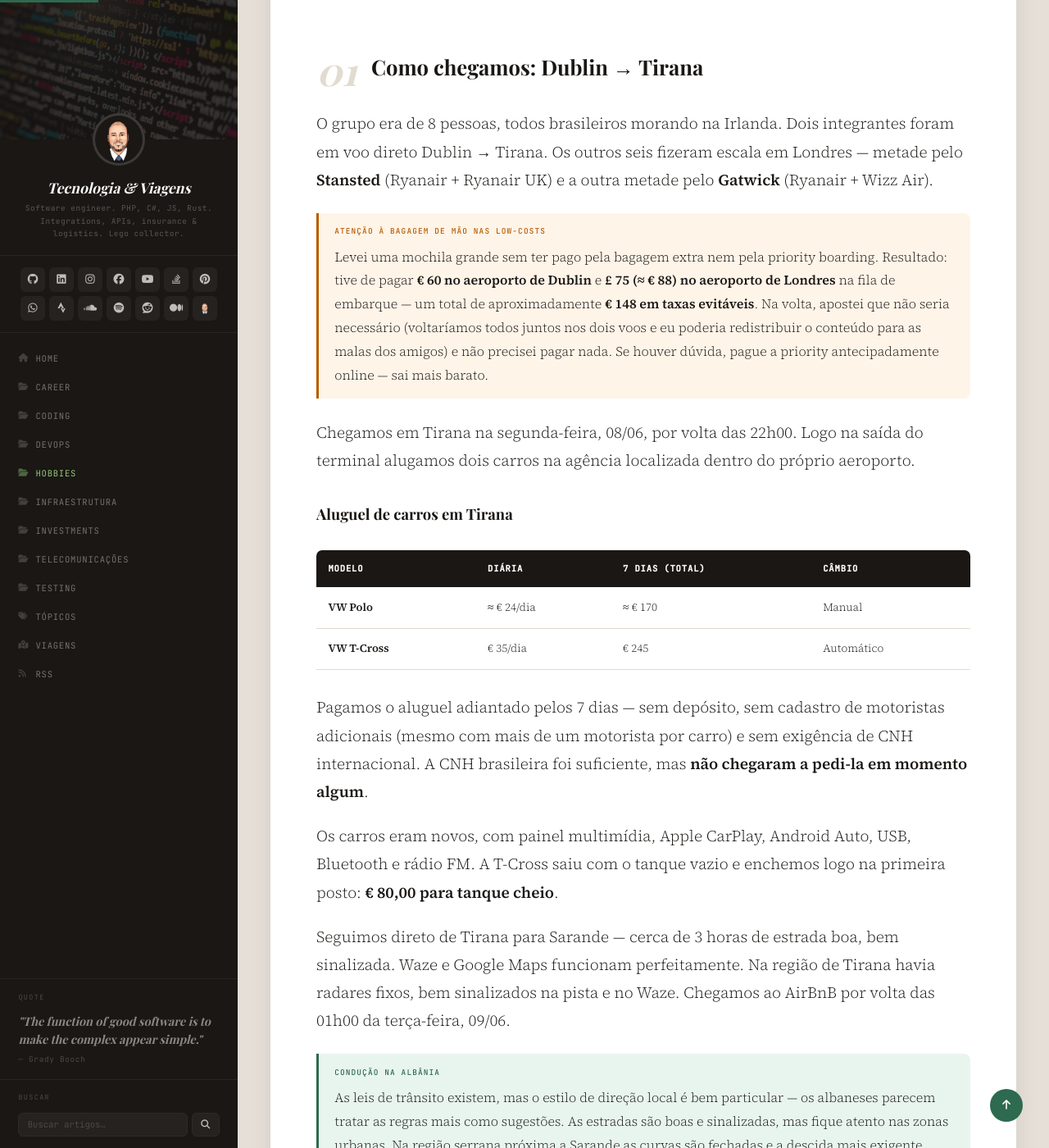
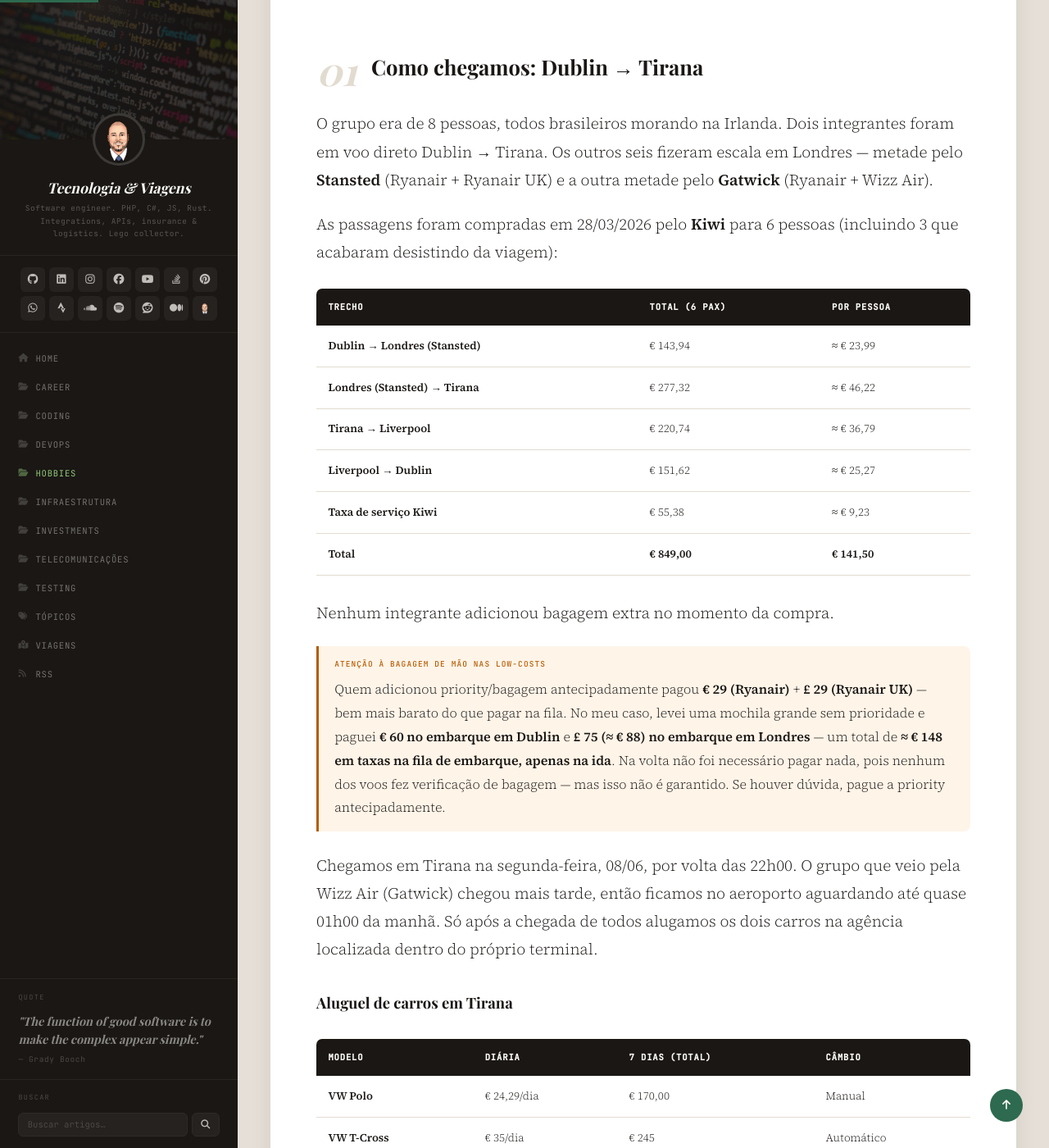
Before and after one commit to guibranco/blog, a Jekyll site: the page built from _posts/2026-06-16-albania-sarande-ksamil-corfu-roteiro-7-dias.md, in a window 1280 px wide and 1400 px high, scrolled down 1413 px. Shown: the whole window at 82% size. Built offline with Jekyll 4.4.1, drawn with Linux system fonts in a browser that asks for light colours; nearby versions of some CDN libraries; some web fonts are replaced; comment, search, counter and statistics services are not loaded; some of the changed text lies outside the part shown.

Commit message:
content: update travel post with detailed costs and experiences
Add a detailed breakdown of travel logistics including flight
costs, car rentals, and accommodation. Update sections with
information on prioritized travel bookings and bag usage to help
avoid additional fees. Include specifics of group lodging and
activity pricing to reflect a more accurate overview of expenses.
Enhance the section on transport details and safety tips during
travel. These changes provide a comprehensive guide on travel
choices and cost management for future reference and planning.

```diff
--- a/_posts/2026-06-16-albania-sarande-ksamil-corfu-roteiro-7-dias.md
+++ b/_posts/2026-06-16-albania-sarande-ksamil-corfu-roteiro-7-dias.md
@@ -44,12 +44,30 @@
 
 O grupo era de 8 pessoas, todos brasileiros morando na Irlanda. Dois integrantes foram em voo direto Dublin → Tirana. Os outros seis fizeram escala em Londres — metade pelo **Stansted** (Ryanair + Ryanair UK) e a outra metade pelo **Gatwick** (Ryanair + Wizz Air).
 
+As passagens foram compradas em 28/03/2026 pelo **Kiwi** para 6 pessoas (incluindo 3 que acabaram desistindo da viagem):
+
+<table class="compare-table">
+  <thead>
+    <tr><th>Trecho</th><th>Total (6 pax)</th><th>Por pessoa</th></tr>
+  </thead>
+  <tbody>
+    <tr><td>Dublin → Londres (Stansted)</td><td>€ 143,94</td><td>≈ € 23,99</td></tr>
+    <tr><td>Londres (Stansted) → Tirana</td><td>€ 277,32</td><td>≈ € 46,22</td></tr>
+    <tr><td>Tirana → Liverpool</td><td>€ 220,74</td><td>≈ € 36,79</td></tr>
+    <tr><td>Liverpool → Dublin</td><td>€ 151,62</td><td>≈ € 25,27</td></tr>
+    <tr><td>Taxa de serviço Kiwi</td><td>€ 55,38</td><td>≈ € 9,23</td></tr>
+    <tr><td><strong>Total</strong></td><td><strong>€ 849,00</strong></td><td><strong>€ 141,50</strong></td></tr>
+  </tbody>
+</table>
+
+Nenhum integrante adicionou bagagem extra no momento da compra.
+
 <div class="callout callout-warn">
   <div class="callout-label">Atenção à bagagem de mão nas low-costs</div>
-  Levei uma mochila grande sem ter pago pela bagagem extra nem pela priority boarding. Resultado: tive de pagar <strong>€ 60 no aeroporto de Dublin</strong> e <strong>£ 75 (≈ € 88) no aeroporto de Londres</strong> na fila de embarque — um total de aproximadamente <strong>€ 148 em taxas evitáveis</strong>. Na volta, apostei que não seria necessário (voltaríamos todos juntos nos dois voos e eu poderia redistribuir o conteúdo para as malas dos amigos) e não precisei pagar nada. Se houver dúvida, pague a priority antecipadamente online — sai mais barato.
+  Quem adicionou priority/bagagem antecipadamente pagou <strong>€ 29 (Ryanair)</strong> + <strong>£ 29 (Ryanair UK)</strong> — bem mais barato do que pagar na fila. No meu caso, levei uma mochila grande sem prioridade e paguei <strong>€ 60 no embarque em Dublin</strong> e <strong>£ 75 (≈ € 88) no embarque em Londres</strong> — um total de <strong>≈ € 148 em taxas na fila de embarque, apenas na ida</strong>. Na volta não foi necessário pagar nada, pois nenhum dos voos fez verificação de bagagem — mas isso não é garantido. Se houver dúvida, pague a priority antecipadamente.
 </div>
 
-Chegamos em Tirana na segunda-feira, 08/06, por volta das 22h00. Logo na saída do terminal alugamos dois carros na agência localizada dentro do próprio aeroporto.
+Chegamos em Tirana na segunda-feira, 08/06, por volta das 22h00. O grupo que veio pela Wizz Air (Gatwick) chegou mais tarde, então ficamos no aeroporto aguardando até quase 01h00 da manhã. Só após a chegada de todos alugamos os dois carros na agência localizada dentro do próprio terminal.
 
 ### Aluguel de carros em Tirana
 
@@ -58,16 +76,16 @@
     <tr><th>Modelo</th><th>Diária</th><th>7 dias (total)</th><th>Câmbio</th></tr>
   </thead>
   <tbody>
-    <tr><td>VW Polo</td><td>≈ € 24/dia</td><td>≈ € 170</td><td>Manual</td></tr>
+    <tr><td>VW Polo</td><td>€ 24,29/dia</td><td>€ 170,00</td><td>Manual</td></tr>
     <tr><td>VW T-Cross</td><td>€ 35/dia</td><td>€ 245</td><td>Automático</td></tr>
   </tbody>
 </table>
 
 Pagamos o aluguel adiantado pelos 7 dias — sem depósito, sem cadastro de motoristas adicionais (mesmo com mais de um motorista por carro) e sem exigência de CNH internacional. A CNH brasileira foi suficiente, mas **não chegaram a pedi-la em momento algum**.
 
-Os carros eram novos, com painel multimídia, Apple CarPlay, Android Auto, USB, Bluetooth e rádio FM. A T-Cross saiu com o tanque vazio e enchemos logo na primeira posto: **€ 80,00 para tanque cheio**.
+Os carros eram novos, com painel multimídia, Apple CarPlay, Android Auto, USB, Bluetooth e rádio FM. A T-Cross saiu com o tanque vazio e enchemos logo na primeira posto: **€ 77,00 para tanque cheio**.
 
-Seguimos direto de Tirana para Sarande — cerca de 3 horas de estrada boa, bem sinalizada. Waze e Google Maps funcionam perfeitamente. Na região de Tirana havia radares fixos, bem sinalizados na pista e no Waze. Chegamos ao AirBnB por volta das 01h00 da terça-feira, 09/06.
+Seguimos direto de Tirana para Sarande — cerca de 3 horas de estrada boa, bem sinalizada. Waze e Google Maps funcionam perfeitamente. Na região de Tirana havia radares fixos, bem sinalizados na pista e no Waze. Saímos do aeroporto por volta das 01h00 e chegamos ao AirBnB em Sarande por volta das 04h00 da terça-feira, 09/06.
 
 <div class="callout callout-tip">
   <div class="callout-label">Condução na Albânia</div>
@@ -76,7 +94,7 @@
 
 <div class="callout callout-warn">
   <div class="callout-label">Atenção: radares móveis na volta</div>
-  O VW Polo do nosso grupo levou uma multa de <strong>€ 20,00</strong> por excesso de velocidade, capturado por um radar móvel à beira da estrada próximo a Tirana. O radar estava no Waze, mas o motorista do Polo estava usando o Google Maps e não viu o alerta. A multa foi cobrada no ato da devolução do veículo — a locadora já sabia da infração no momento exato em que entregamos o carro, sem qualquer contato da polícia durante o trajeto.
+  O VW Polo do nosso grupo levou uma multa de <strong>€ 20,00</strong> por excesso de velocidade, capturado por um radar móvel à beira da estrada, a menos de 1 hora de entregar o carro — quase em Tirana. O radar estava no Waze, mas o motorista do Polo usava o Google Maps e não viu o alerta. A multa foi cobrada no ato da devolução — a locadora já sabia da infração no momento exato em que chegamos, sem nenhum contato da polícia durante o trajeto. <strong>Use o Waze ou ative alertas de radar no Google Maps.</strong>
 </div>
 
 <div class="divider">· · ·</div>
@@ -86,21 +104,19 @@
   <div class="section-title-wrap"><h2>Hospedagem em Sarande</h2></div>
 </div>
 
-Ficamos no **Dervari Luxury Duplex**, dividido em dois apartamentos de 4 pessoas cada — com menos de 10 minutos de carro entre eles. O custo foi de **menos de € 200,00 por pessoa para os 7 dias** (≈ € 28,00/noite por pessoa).
+Ficamos em dois AirBnBs, com menos de 10 minutos de carro entre si. O custo foi de **menos de € 200,00 por pessoa para os 7 dias** (≈ € 28,00/noite por pessoa) em ambos.
 
-**O apartamento incluía:**
-- 2 quartos (um de casal e um com 2 camas individuais conversíveis)
-- 2 banheiros completos com água quente
-- Sala com TV, Wi-Fi e varanda grande
-- Cozinha completa com fogão, forno, geladeira/freezer e pia
-- Máquina de lavar
+**Dervari Luxury Duplex** (meu grupo — 4 pessoas):
+- 2 quartos (casal + 2 camas individuais conversíveis) e 2 banheiros completos com água quente
+- Sala com TV e Wi-Fi, varanda grande e varanda menor
+- Cozinha completa (fogão, forno, geladeira/freezer, pia) e máquina de lavar
+- Condomínio com elevador, garagem coberta, piscina (09h00–18h00) e restaurante à beira da piscina
+- Na rua: supermercados, bares, restaurantes e beach clubs a poucos metros
 
-**O condomínio incluía:**
-- Elevador e garagem coberta
-- Piscina (funcionamento das 09h00 às 18h00)
-- Restaurante à beira da piscina
-
-Na rua havia supermercados, bares, restaurantes e beach clubs a poucos metros.
+**Panorama Pool Duplex** (grupo dos amigos — 4 pessoas):
+- Mesma configuração interna (2 quartos, 2 banheiros, mesma estrutura)
+- Piscina **privativa direto da varanda do apartamento**, sem horário de funcionamento — embora todo o prédio tivesse acesso, estava sempre disponível para nós
+- Na rua não havia comércio imediato, mas havia um mercado acessível a pé ou de carro nas proximidades
 
 <div class="divider">· · ·</div>
 
@@ -134,7 +150,7 @@
     <tr>
       <td>Dia 2</td>
       <td>10/06 (Qua)</td>
-      <td>Ferry Sarande→Corfu 10h00 · Táxi · Almoço na marina · Passeio de barco · Jantar My Family · Piscina</td>
+      <td>Ferry Sarande→Corfu 10h00 · 2 táxis até a marina · Almoço · Passeio de barco · Ferry volta 19h00 · Chegada Sarande 19h00 · Jantar My Family · Piscina no Panorama</td>
       <td>≈ € 155</td>
     </tr>
     <tr>
@@ -214,11 +230,11 @@
 
 Passagem: **€ 32,00 (ida) + € 32,00 (volta) = € 64,00 por pessoa**.
 
-Em Corfu, saímos do porto de ferry em uma van táxi até a marina de partida do barco: **€ 55,00 para 7 pessoas** (≈ € 7,86/pessoa), trajeto de ≈ 11 minutos. Almoçamos na própria marina — um gyro/yeero de porco por ≈ **€ 12,00**.
+Em Corfu, saímos do porto do ferry em uma van táxi até a marina de partida do barco: **€ 55,00 para 7 pessoas** (≈ € 7,86/pessoa), trajeto de ≈ 11 minutos. Almoçamos na própria marina. Eu optei por um gyro/yeero de porco (≈ **€ 12,00**); os outros escolheram hambúrguer ou outro lanche — os pratos variavam entre **€ 10,00 e € 15,00**, mais bebida (cerveja ou refrigerante).
 
 O passeio de barco custou **€ 50,00 por pessoa** e incluiu: prato de frutas, bebidas (cerveja, água e refrigerante), Bluetooth para música, e 3 a 4 paradas para nadar — incluindo uma entrada em caverna. Levamos uma garrafa de whisky e energéticos à parte. O barco tinha banheiro de uso livre, quarto (privativo) e acomodava confortavelmente o nosso grupo de 7.
 
-Pegamos o ferry de volta às 19h00, chegando a Sarande às 19h00 (devido ao fuso horário). Jantamos no **My Family**, bem próximo ao cais, com excelente qualidade e preço baixo — **nota 9/10**. Depois fomos à piscina privativa do AirBnB dos amigos, passamos no mercado e compramos bebidas e petiscos.
+Pegamos o ferry de volta às 19h00, chegando a Sarande às 19h00 (devido à diferença de fuso horário). Na volta da marina até o porto do ferry, em vez de uma única van, dividimos em **2 táxis — € 25,00 cada** (um com 4 pessoas e outro com 3), totalizando € 50,00 para o grupo — menos do que os € 55,00 pagos em uma van só na ida. Jantamos no **My Family**, bem próximo ao cais, com excelente qualidade e preço baixo — **nota 9/10**. Depois fomos à piscina privativa do AirBnB dos amigos, passamos no mercado e compramos bebidas e petiscos.
 
 **Preços no mercado (referência):**
 
@@ -277,7 +293,7 @@
 
 À tarde, fomos ao Poda — desta vez na praia pública, sem pagar nada. O mar estava agitado e com visibilidade reduzida. Ficamos ≈ 1 hora e jantamos no próprio Poda: **6.500 Leks para 4 pessoas** (≈ € 72,00 no total, ≈ € 18,00/pessoa).
 
-Depois, tomamos sorvete no **Ice Roll** — **≈ 700 Leks (≈ € 7,78) por sorvete** — e voltamos ao Bianco para o rooftop: **≈ € 50,00 para 4 pessoas** (≈ € 12,50/pessoa). Às 23h45 fomos ao **Poda** no ambiente fechado. A experiência foi desagradável pelo comportamento dos garçons na pista — passavam empurrando sem pedir licença. Não ficamos muito tempo.
+Depois, tomamos sorvete no **Ice Roll** — **≈ 700 Leks (≈ € 7,78) por sorvete** — e voltamos ao Bianco para o rooftop. A entrada é gratuita — os **≈ € 50,00 para 4 pessoas** (≈ € 12,50/pessoa) foram inteiramente em bebidas: mojitos, whisky e cerveja. Às 23h45 fomos ao **Poda** no ambiente fechado. A experiência foi desagradável pelo comportamento dos garçons na pista — passavam empurrando sem pedir licença. Não ficamos muito tempo.
 
 <div class="divider">· · ·</div>
 
@@ -290,7 +306,7 @@
 
 Fomos ao **Orange Beach Club**, onde aproveitamos a piscina gratuita e as espreguiçadeiras à beira-mar. As espreguiçadeiras custam **€ 15,00 cada**, mas como consumimos no bar durante o dia, não fomos cobrados. Voltamos ao AirBnB por volta das 19h00 para descansar.
 
-À noite, assistimos ao primeiro jogo do Brasil na Copa do Mundo no **Vibe 360**, um bar à beira-mar com telão — avaliação **6/10**.
+À noite, assistimos ao primeiro jogo do Brasil na Copa do Mundo no **Vibe 360°**, um bar à beira-mar com telão. Levamos uma garrafa de whisky comprada em um mercado em frente ao bar (≈ € 30,00), mas o estabelecimento **confiscou a garrafa na entrada**, devolvendo apenas no momento de irmos embora. O bar vendia cerveja e whisky (600 Leks por dose — ≈ € 6,67), mas não tinha energético — consumimos os nossos discretamente. A comida era barata mas quem comeu não gostou. Avaliação **6/10**.
 
 <div class="divider">· · ·</div>
 
@@ -416,9 +432,9 @@
   </div>
 
   <div class="provider-card">
-    <div class="provider-name">Vibe 360 — Sarande</div>
-    <div class="provider-detail">Bar à beira-mar com telão. Bom para assistir jogos, ambiente descontraído. Nota 6/10.</div>
-    <div class="provider-price">Drinks a preço de bar</div>
+    <div class="provider-name">Vibe 360° — Sarande</div>
+    <div class="provider-detail">Bar à beira-mar com telão. Bom para assistir jogos. Atenção: confiscam garrafas trazidas de fora (devolvem na saída). Energéticos não vendidos no local. Whisky: 600 Leks/dose. Comida barata mas abaixo da expectativa. Nota 6/10.</div>
+    <div class="provider-price">Whisky 600 Leks/dose · Drinks a preço de bar</div>
   </div>
 
   <div class="provider-card">
```
Also changed, not shown: other parts of _posts/2026-06-16-albania-sarande-ksamil-corfu-roteiro-7-dias.md (+4 -4 lines).
